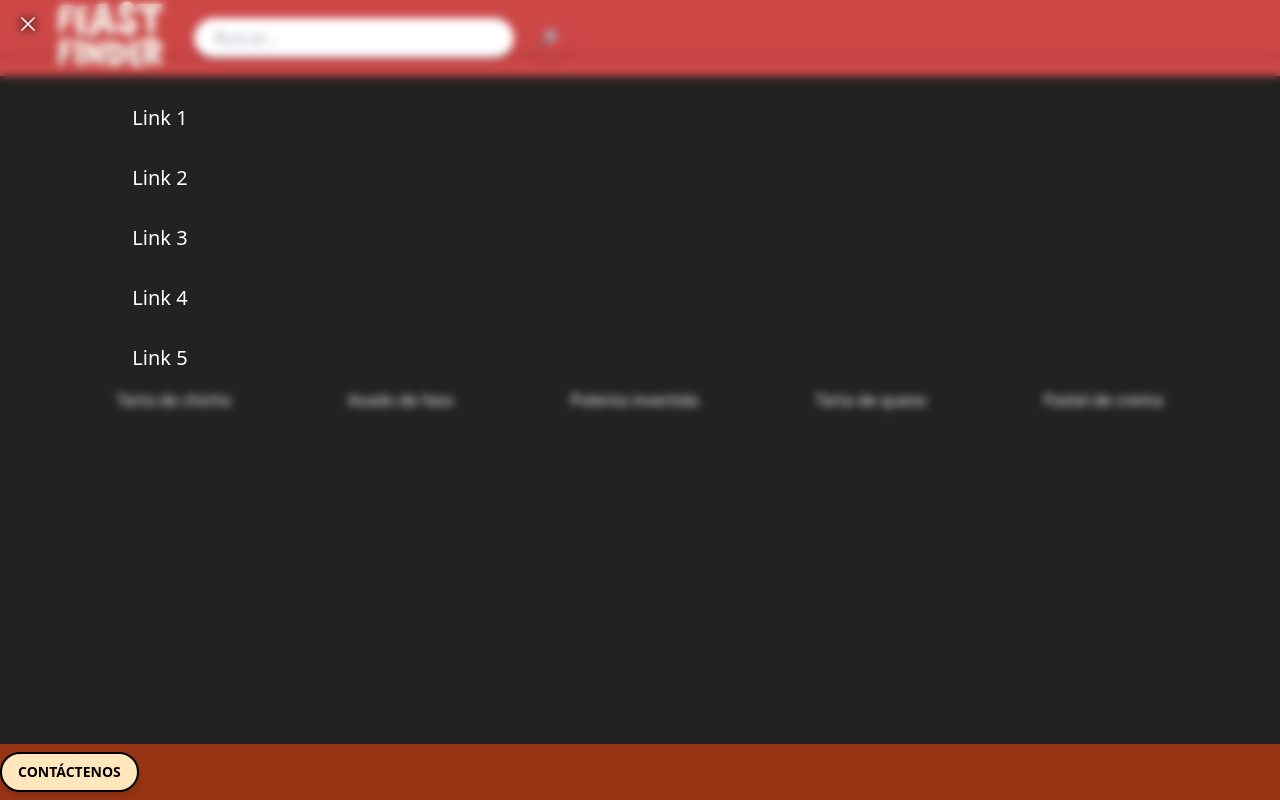
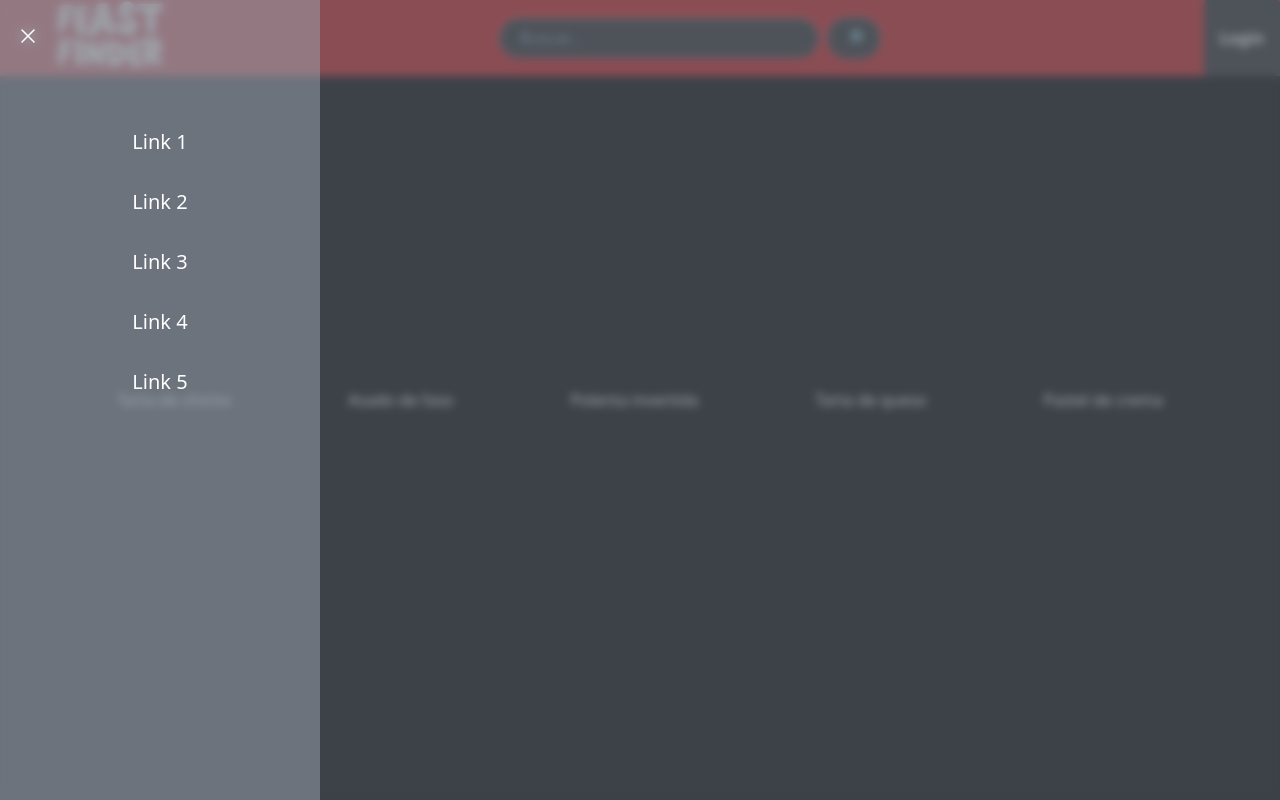
Before and after one commit to Fabriluc/FeastFinder2.0, a React (Vite) app: page / in a window 1280 px wide. Both pictures are taken after a click on the button 28 px from the left and 24 px from the top of the page. Built offline with nearby package versions, Linux system fonts and the light colour scheme.

Commit message:
finished header

```diff
--- a/src/App.jsx
+++ b/src/App.jsx
@@ -16,7 +16,7 @@ function App() {
         <Route path="/recipe/:id" element={<CurrentRecipe />} />
         {/* <Route path="*" element={<Navigate to="/" />} /> */}
       </Routes>
-      <Footer />
+      {/* <Footer /> */}
     </>
   );
 }
--- a/src/Components/Header.jsx
+++ b/src/Components/Header.jsx
@@ -3,6 +3,7 @@ import headerLogo from "../img/headerlogo.png";
 import { Link } from "react-router-dom";
 import SearchBar from "./SearchBar";
 import Sidebar from "./Sidebar";
+import LoginButton from "./LoginButton";
 const Header = () => {
   return (
     <header className="flex absolute justify-between top-0 left-0 w-full bg-headerred text-black no-underline p-0">
@@ -17,6 +18,7 @@ const Header = () => {
       </h1>
       <SearchBar />
       <Sidebar />
+      <LoginButton />
     </header>
   );
 };
--- /dev/null
+++ b/src/Components/LoginButton.jsx
@@ -0,0 +1,11 @@
+import React from "react";
+
+const LoginButton = () => {
+  return (
+    <button className="bg-neutral-600 hover:bg-headerred text-white font-bold py-2 px-4 rounded">
+      Login
+    </button>
+  );
+};
+
+export default LoginButton;
--- a/src/Components/SearchBar.jsx
+++ b/src/Components/SearchBar.jsx
@@ -2,22 +2,14 @@ import React from "react";
 
 const SearchBar = () => {
   return (
-    <div
-      className="search-container"
-      style={{
-        position: "absolute",
-        top: "50%",
-        left: "30%",
-        transform: "translate(-50%, -50%)",
-      }}
-    >
+    <div className="search-container flex justify-center">
       <div className="buscar flex items-center justify-center">
         <input
           type="text"
-          className="search-input w-80 h-10 min-w-120 px-5 text-base text-black border border-silver rounded-full outline-none shadow-md"
+          className="search-input w-80 h-10 min-w-120 px-5 text-base text-white bg-neutral-600 border border-gray-400 rounded-full outline-none shadow-md"
           placeholder="Buscar..."
         />
-        <button className="search-button flex items-center ml-2 px-4 py-2 text-black bg-lightcoral border-none rounded-full outline-none cursor-pointer shadow-md hover:bg-orange-300 active:bg-orange-300">
+        <button className="search-button flex items-center ml-2 px-4 py-2 text-black bg-neutral-600 border border-gray-400 rounded-full outline-none cursor-pointer shadow-md hover:bg-orange-300 active:bg-orange-300">
           🔎
         </button>
       </div>
--- a/src/Components/Sidebar.jsx
+++ b/src/Components/Sidebar.jsx
@@ -4,14 +4,14 @@ import "tailwindcss/tailwind.css";
 const SideBar = () => {
   const [open, setOpen] = useState(false);
   return (
-    <div className="bg-white py-3 fixed top-0 left-0 right-0 shadow-md">
+    <div className="bg-transparent py-6 fixed top-0 left-0">
       <button className="ml-4" onClick={() => setOpen(true)}>
         <svg
           xmlns="http://www.w3.org/2000/svg"
           fill="none"
           viewBox="0 0 24 24"
           strokeWidth={1.5}
-          stroke="currentColor"
+          stroke="white"
           className="w-6 h-6"
         >
           <path
@@ -32,7 +32,7 @@ const SideBar = () => {
       <div
         className={`${
           open ? "w-80" : "w-0"
-        } bg-cyan-600 min-h-screen fixed top-0 left-0 transition-all duration-300`}
+        } bg-gray-400/50 min-h-screen fixed top-0 left-0 transition-all duration-300`}
       >
         <div className={`${!open && "hidden"} pt-3`}>
           <button
@@ -45,7 +45,7 @@ const SideBar = () => {
               viewBox="0 0 24 24"
               strokeWidth={1.5}
               stroke="currentColor"
-              className="w-6 h-6"
+              className="w-6 h-12"
             >
               <path
                 strokeLinecap="round"
@@ -54,19 +54,19 @@ const SideBar = () => {
               />
             </svg>
           </button>
-          <div className="text-center text-white text-xl hover:bg-orange-400 cursor-pointer py-3 mb-2">
+          <div className="text-center text-white text-xl hover:bg-headerred cursor-pointer py-3 mb-2">
             Link 1
           </div>
-          <div className="text-center text-white text-xl hover:bg-orange-400 cursor-pointer py-3 mb-2">
+          <div className="text-center text-white text-xl hover:bg-headerred cursor-pointer py-3 mb-2">
             Link 2
           </div>
-          <div className="text-center text-white text-xl hover:bg-orange-400 cursor-pointer py-3 mb-2">
+          <div className="text-center text-white text-xl hover:bg-headerred cursor-pointer py-3 mb-2">
             Link 3
           </div>
-          <div className="text-center text-white text-xl hover:bg-orange-400 cursor-pointer py-3 mb-2">
+          <div className="text-center text-white text-xl hover:bg-headerred cursor-pointer py-3 mb-2">
             Link 4
           </div>
-          <div className="text-center text-white text-xl hover:bg-orange-400 cursor-pointer py-3 mb-2">
+          <div className="text-center text-white text-xl hover:bg-headerred cursor-pointer py-3 mb-2">
             Link 5
           </div>
         </div>
--- a/tailwind.config.js
+++ b/tailwind.config.js
@@ -4,11 +4,10 @@ export default {
   theme: {
     extend: {
       backgroundColor: {
-        primary: "#222222", // Your desired background color
+        primary: "#303030", // Your desired background color
       },
       textColor: {
         white: "#fff",
-      },
       },
       colors: {
         transparent: "transparent",
@@ -23,5 +22,6 @@ export default {
         bermuda: "#78dcca",
       },
     },
+  },
   plugins: [],
 };
```
Lines whose indentation alone changed are shown as unchanged.
